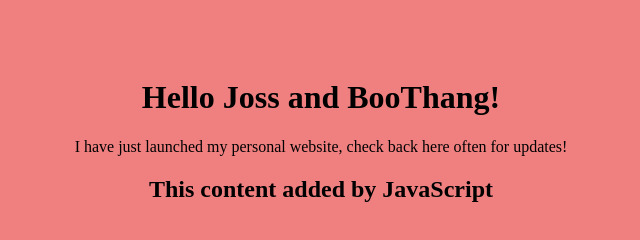
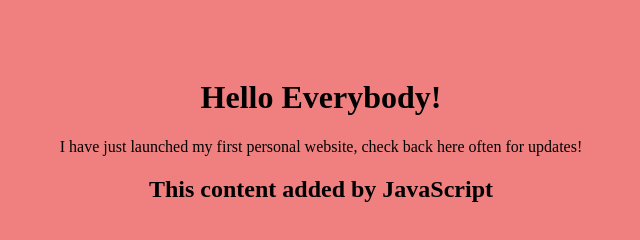
Before and after one commit to rafnicholson/first-bio-website, a plain HTML site: page index.html in a window 1280 px wide. Shown: the whole page, without its empty margins (319-959 px from the left). Drawn offline with Linux system fonts and the light colour scheme.

Commit message:
edit h1 index.html

```diff
--- a/index.html
+++ b/index.html
@@ -5,8 +5,8 @@
         <title>My Personal Website</title>
     </head>
     <body>
-        <h1>Hello Joss and BooThang!</h1>
-        <p>I have just launched my personal website, check back here often for updates!</p>
+        <h1>Hello Everybody!</h1>
+        <p>I have just launched my first personal website, check back here often for updates!</p>
         <script src="./script.js"></script>
     </body>
 </html>
```
